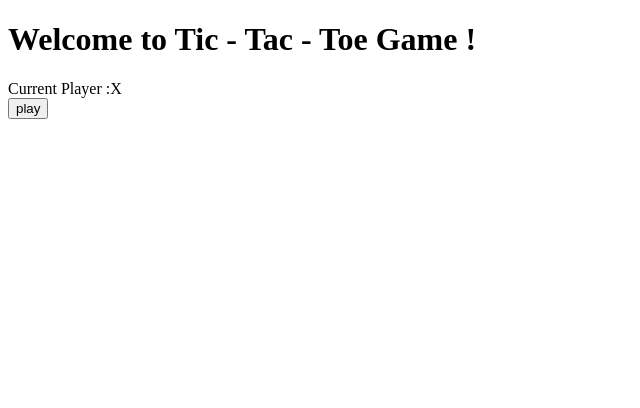
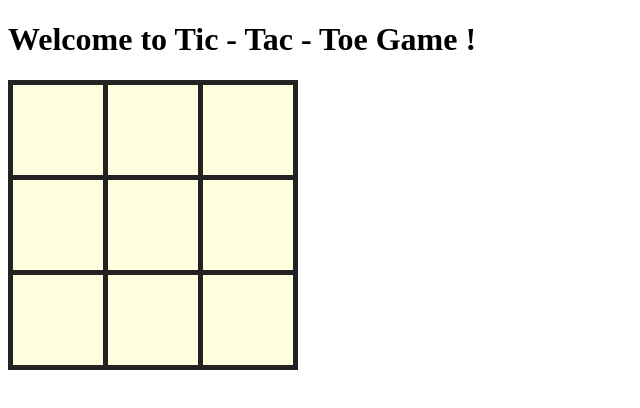
Before and after one commit to 2019-SOW-DEV-012/TicTacToe, a website built with webpack: page src/index.html in a window 1280 px wide. Shown: the whole page, without its empty margins (0-640 px from the left). Built offline with nearby package versions, Linux system fonts and the light colour scheme.

Commit message:
Create board with tiles

```diff
--- a/src/index.html
+++ b/src/index.html
@@ -3,11 +3,39 @@
 <head>
   <meta name="viewport" content="width=device-width, initial-scale=1">
   <title>Tic-Tac-Toe</title>
+  <style>
+    table {
+    width: 20%;
+    border-collapse: collapse;
+    background: lightyellow;
+  }
+  td {
+    width: 33.333%;
+    border: 5px solid #222;
+    text-align: center;
+    padding: 45px;
+  }
+  </style>
 </head>
 <body>
     <h1>Welcome to Tic - Tac - Toe Game !</h1>
-    <div class = "scoreboard"><span class="playerTurn">Current Player :<span id="currentPlayer"></span> </span></div>
-    <button id ="play">play</button>
+    <table>
+      <tr>
+        <td data-index = 0 ></td>
+        <td data-index = 1 ></td>
+        <td data-index = 2 ></td>
+      </tr>
+      <tr>
+        <td data-index = 3 ></td>
+        <td data-index = 4 ></td>
+        <td data-index = 5 ></td>
+      </tr>
+      <tr>
+        <td data-index = 6 ></td>
+        <td data-index = 7 ></td>
+        <td data-index = 8 ></td>
+      </tr>
+    </table>
     <script src="game.js"></script>
 </body>
 </html>
--- a/src/js/main.js
+++ b/src/js/main.js
@@ -7,6 +7,7 @@ let playerInfo = new PlayerInfo();
 let gameBoardView = new GameBoardView();
 let gameBoardPresenter = new GameBoardPresenter(playerInfo, gameBoardView);
 
-$("button").click(function () {
-    gameBoardPresenter.recordPlayerMoveOnBoard(1);
+$('td').click(function (event) {
+    let playedTile = event.target.dataset.index;
+    gameBoardPresenter.recordPlayerMoveOnBoard(playedTile)
 });
```
Also changed, not shown: spec/GameBoardView.spec.js (+1 -8 lines).
